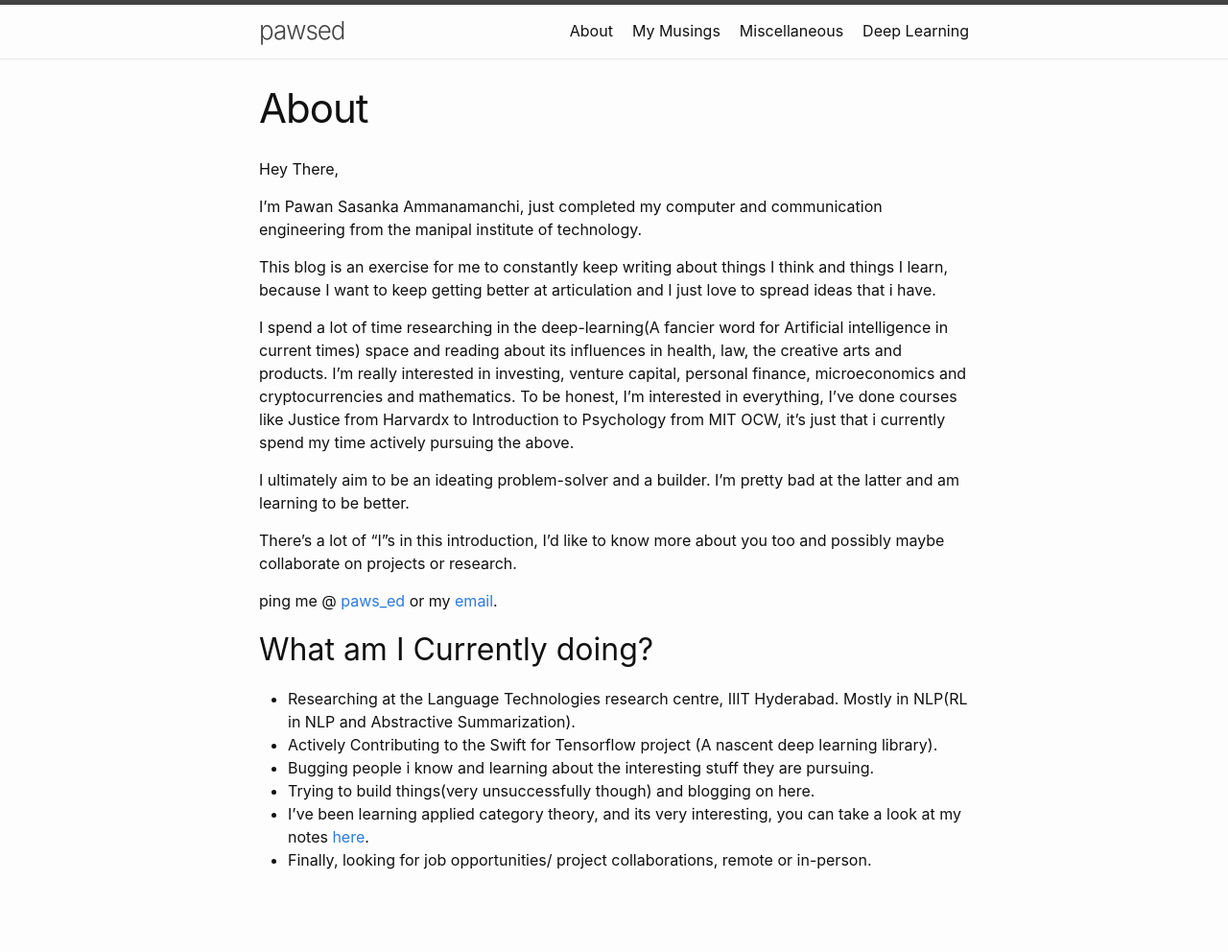
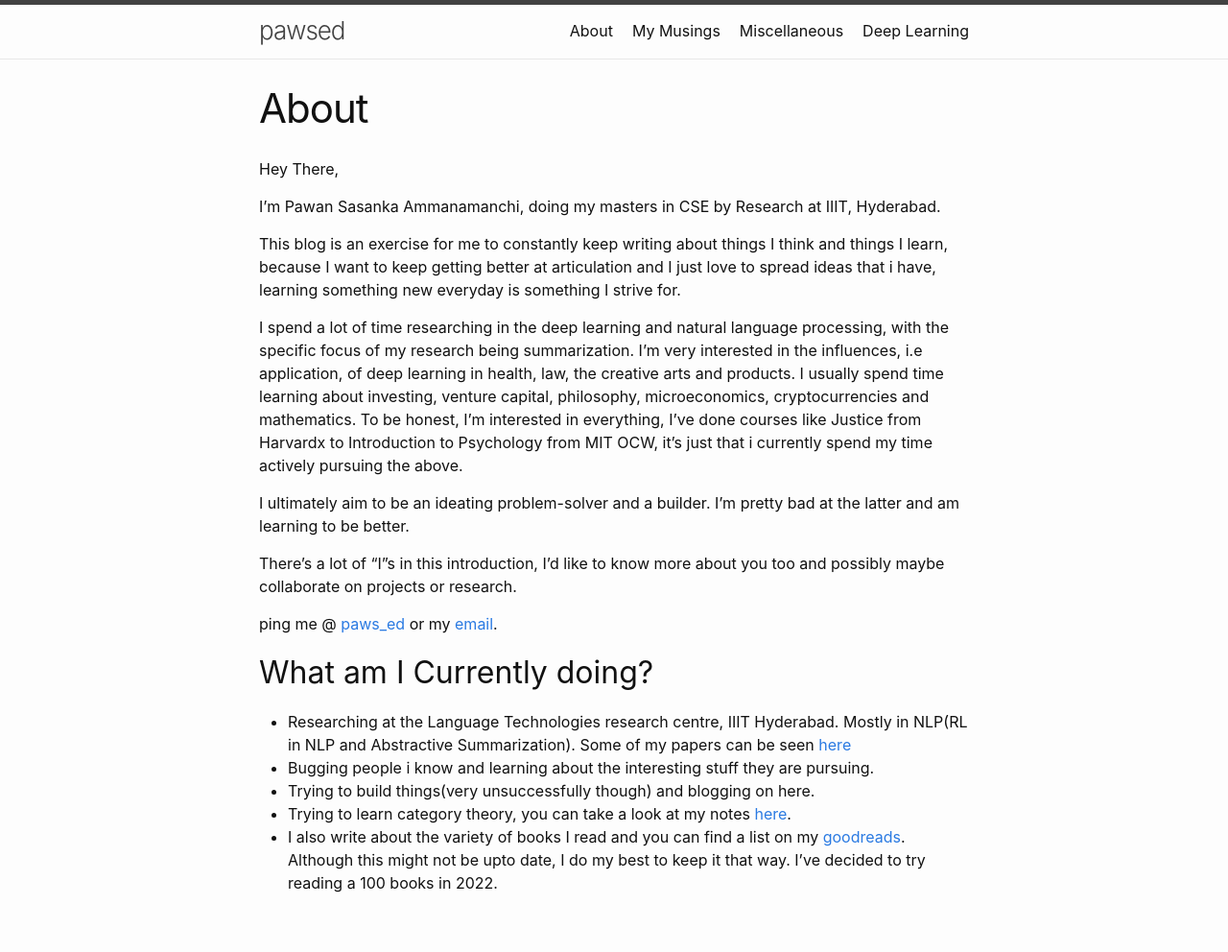
Before and after one commit to Shashi456/Shashi456.github.io, a Jekyll site: the page built from about.md, in a window 1280 px wide. Shown: the whole page at 96% size. Built offline with Jekyll 4.4.1, drawn with Linux system fonts in a browser that asks for light colours; before the commit the page ends 968 px from its top, so only the background shows below that.

Commit message:
Updating About

```diff
--- a/about.md
+++ b/about.md
@@ -6,11 +6,11 @@ permalink: /about/
 
 Hey There,
 
-I'm Pawan Sasanka Ammanamanchi, just completed my computer and communication engineering from the manipal institute of technology.
+I'm Pawan Sasanka Ammanamanchi, doing my masters in CSE by Research at IIIT, Hyderabad.
 
-This blog is an exercise for me to constantly keep writing about things I think and things I learn, because I want to keep getting better at articulation and I just love to spread ideas that i have.
+This blog is an exercise for me to constantly keep writing about things I think and things I learn, because I want to keep getting better at articulation and I just love to spread ideas that i have, learning something new everyday is something I strive for.
 
-I spend a lot of time researching in the deep-learning(A fancier word for Artificial intelligence in current times) space and reading about  its influences in health, law, the creative arts and products. I'm really interested in investing, venture capital, personal finance, microeconomics and cryptocurrencies and mathematics. To be honest, I'm interested in everything, I've done courses like Justice from Harvardx to Introduction to Psychology from MIT OCW, it's just that i currently spend my time actively pursuing the above.
+I spend a lot of time researching in the deep learning and natural language processing, with the specific focus of my research being summarization. I'm very interested in the influences, i.e application, of deep learning in health, law, the creative arts and products. I usually spend time learning about  investing, venture capital, philosophy, microeconomics, cryptocurrencies and mathematics. To be honest, I'm interested in everything, I've done courses like Justice from Harvardx to Introduction to Psychology from MIT OCW, it's just that i currently spend my time actively pursuing the above.
 
 I ultimately aim to be an ideating problem-solver and a builder. I'm pretty bad at the latter and am learning to be better.
 
@@ -20,9 +20,8 @@ ping me @ [paws_ed](https://twitter.com/paws_ed) or my [email](mailto:pawansasan
 
 ## What am I Currently doing?
 
-  - Researching at the Language Technologies research centre, IIIT Hyderabad. Mostly in NLP(RL in NLP and Abstractive Summarization).
-  - Actively Contributing to the Swift for Tensorflow project (A nascent deep learning library).
+  - Researching at the Language Technologies research centre, IIIT Hyderabad. Mostly in NLP(RL in NLP and Abstractive Summarization). Some of my papers can be seen [here](https://scholar.google.com/citations?user=7BF6kusAAAAJ&hl=en)
   - Bugging people i know and learning about the interesting stuff they are pursuing.
   - Trying to build things(very unsuccessfully though) and blogging on here.
-  - I've been learning applied category theory, and its very interesting, you can take a look at my notes [here](https://github.com/Shashi456/Projects-and-courses/blob/master/Applied_Category_Theory.pdf).
-  - Finally, looking for job opportunities/ project collaborations, remote or in-person.
+  - Trying to learn category theory, you can take a look at my notes [here](https://github.com/Shashi456/Projects-and-courses/blob/master/Applied_Category_Theory.pdf).
+  - I also write about the variety of books I read and you can find a list on my [goodreads](https://www.goodreads.com/user/show/18741614-pawan-sasanka). Although this might not be upto date, I do my best to keep it that way. I've decided to try reading a 100 books in 2022.
```
